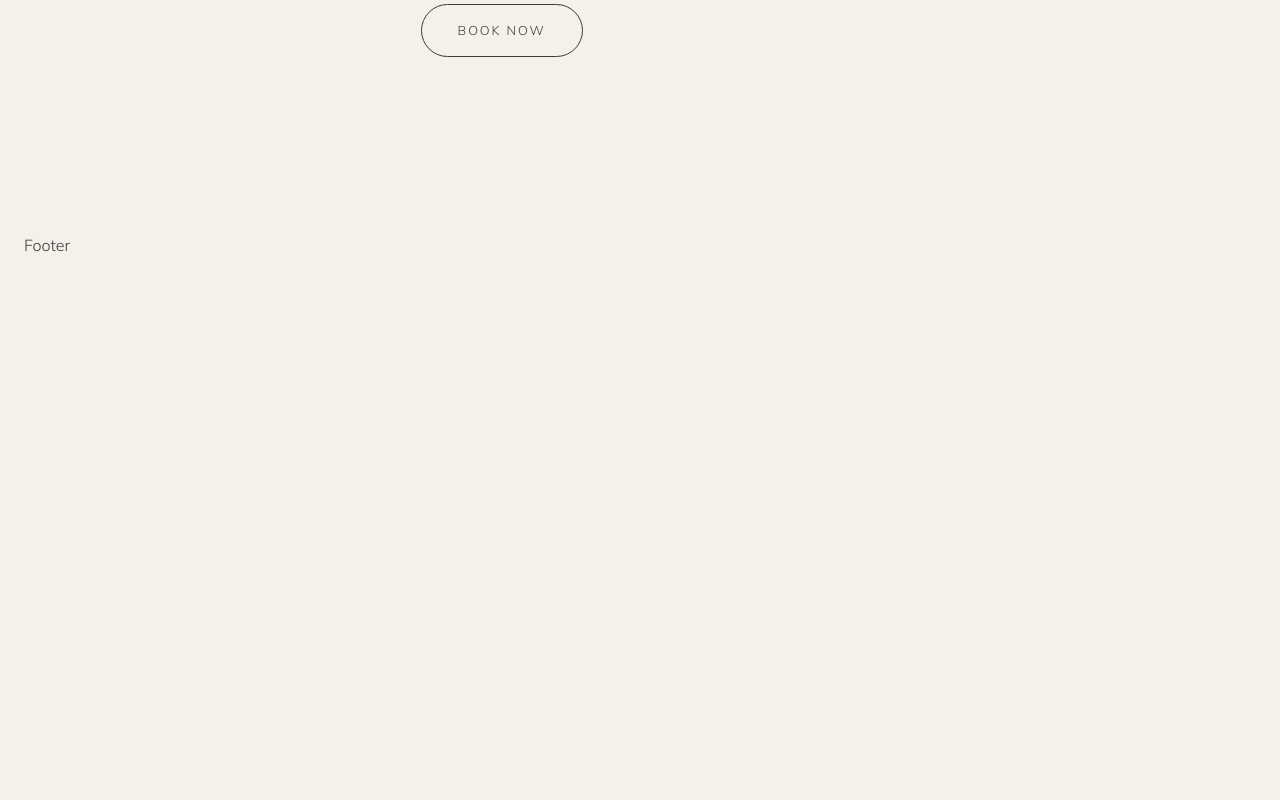
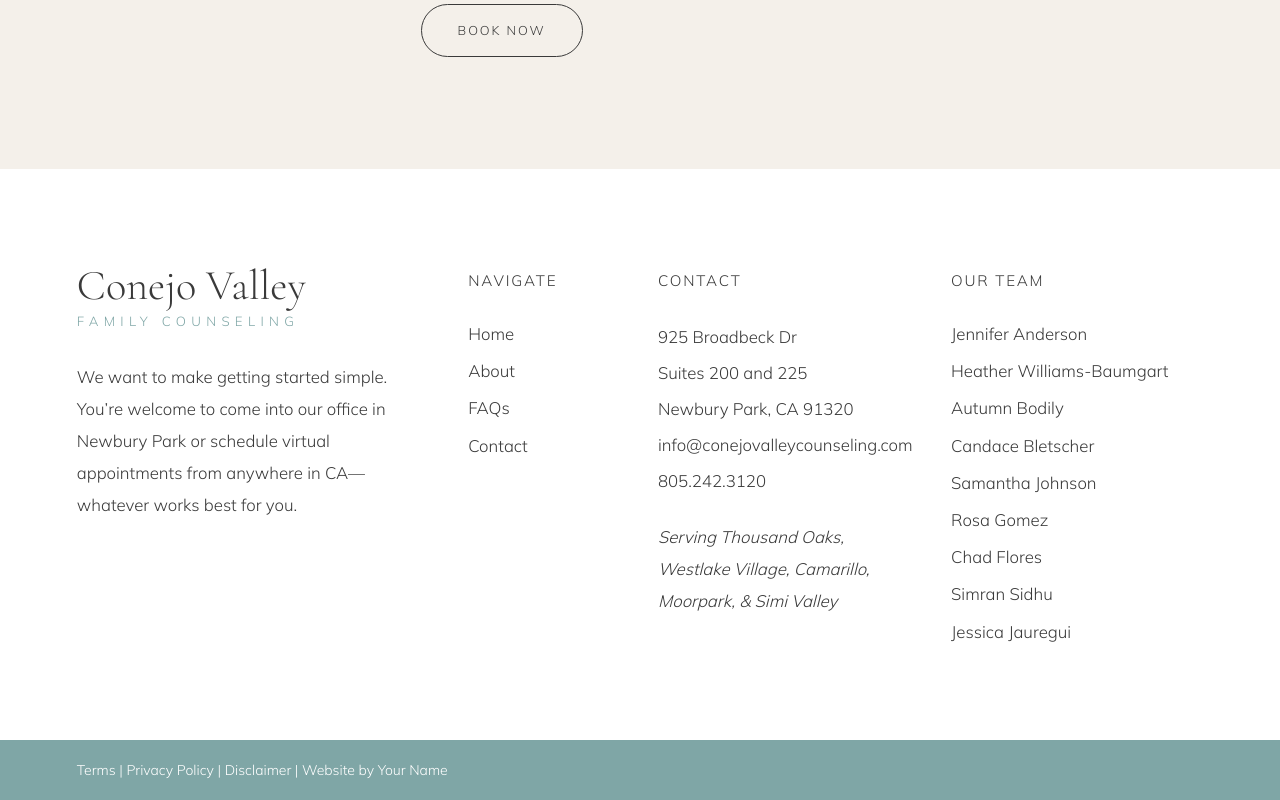
Before and after one commit to kanishkaawasthi68-spec/maya-reynolds-site, a Next.js app: page / in a window 1280 px wide. Shown: the part 8400-9200 px from the top of the page. Before the commit the page ends 8721 px from the top, so only its background shows below. Built offline with nearby package versions, Linux system fonts and the light colour scheme; a web font is replaced by a local one.

Commit message:
Add Footer, finish all homepage sections

```diff
--- a/components/Footer.tsx
+++ b/components/Footer.tsx
@@ -1,3 +1,103 @@
+import Link from "next/link";
+
+const navigate = [
+  { label: "Home", href: "#" },
+  { label: "About", href: "#about" },
+  { label: "FAQs", href: "#faqs" },
+  { label: "Contact", href: "#contact" },
+];
+
+const team = [
+  "Jennifer Anderson",
+  "Heather Williams-Baumgart",
+  "Autumn Bodily",
+  "Candace Bletscher",
+  "Samantha Johnson",
+  "Rosa Gomez",
+  "Chad Flores",
+  "Simran Sidhu",
+  "Jessica Jauregui",
+];
+
 export default function Footer() {
-  return <section className="py-16 px-6">Footer</section>;
+  return (
+    <footer>
+      <div className="bg-surface px-[6vw] py-16 lg:py-24">
+        <div className="mx-auto max-w-6xl lg:grid lg:grid-cols-[1.4fr_0.6fr_1fr_1fr] lg:gap-x-[3vw]">
+          {/* Logo + intro */}
+          <div>
+            <Link href="/" className="leading-none">
+              <span className="block font-heading text-[2.45rem] lg:text-[2.65rem]">
+                Conejo Valley
+              </span>
+              <span className="mt-2 block text-[0.77rem] uppercase tracking-[0.4em] text-accent lg:text-[0.83rem]">
+                Family Counseling
+              </span>
+            </Link>
+            <p className="mt-8 max-w-sm text-[1.05rem] leading-8">
+              We want to make getting started simple. You&rsquo;re welcome to come into our office in
+              Newbury Park or schedule virtual appointments from anywhere in CA&mdash;whatever works
+              best for you.
+            </p>
+          </div>
+
+          {/* Navigate */}
+          <div className="mt-12 lg:mt-0">
+            <h3 className="eyebrow !font-body">Navigate</h3>
+            <ul className="mt-6 space-y-3 text-[1.05rem]">
+              {navigate.map((n) => (
+                <li key={n.label}>
+                  <a href={n.href} className="hover:text-accent">
+                    {n.label}
+                  </a>
+                </li>
+              ))}
+            </ul>
+          </div>
+
+          {/* Contact */}
+          <div id="contact-info" className="mt-12 lg:mt-0">
+            <h3 className="eyebrow !font-body">Contact</h3>
+            <address className="mt-6 space-y-1 text-[1.05rem] not-italic leading-8">
+              <p>925 Broadbeck Dr</p>
+              <p>Suites 200 and 225</p>
+              <p>Newbury Park, CA 91320</p>
+              <p>
+                <a href="mailto:info@conejovalleycounseling.com" className="hover:text-accent">
+                  info@conejovalleycounseling.com
+                </a>
+              </p>
+              <p>
+                <a href="tel:8052423120" className="hover:text-accent">
+                  805.242.3120
+                </a>
+              </p>
+            </address>
+            <p className="mt-6 text-[1.05rem] italic leading-8">
+              Serving Thousand Oaks, Westlake Village, Camarillo, Moorpark, &amp; Simi Valley
+            </p>
+          </div>
+
+          {/* Team */}
+          <div id="team" className="mt-12 lg:mt-0">
+            <h3 className="eyebrow !font-body">Our Team</h3>
+            <ul className="mt-6 space-y-3 text-[1.05rem]">
+              {team.map((name) => (
+                <li key={name}>{name}</li>
+              ))}
+            </ul>
+          </div>
+        </div>
+      </div>
+
+      {/* Bottom bar */}
+      <div className="bg-accent px-[6vw] py-5 text-sm text-white">
+        <div className="mx-auto max-w-6xl">
+          <a href="#" className="hover:underline">Terms</a> |{" "}
+          <a href="#" className="hover:underline">Privacy Policy</a> |{" "}
+          <a href="#" className="hover:underline">Disclaimer</a> | Website by Your Name
+        </div>
+      </div>
+    </footer>
+  );
 }
--- a/components/HopeIntro.tsx
+++ b/components/HopeIntro.tsx
@@ -2,7 +2,7 @@ import Image from "next/image";
 
 export default function HopeIntro() {
   return (
-    <section className="bg-bg px-[6vw] py-16 lg:py-28">
+    <section id="about" className="bg-bg px-[6vw] py-16 lg:py-28">
       <div className="mx-auto max-w-6xl lg:grid lg:grid-cols-[1.1fr_0.9fr] lg:gap-x-[6vw]">
         {/* Left: heading + intro */}
         <div>
@@ -26,7 +26,7 @@ export default function HopeIntro() {
         <div className="relative mt-12 aspect-4/3 w-full bg-bg-alt lg:mt-0 lg:aspect-auto lg:min-h-80">
           <Image
             src="/images/story.jpg"
-            alt="Calm waves washing onto the shore"
+            alt="A family walking along the shoreline"
             fill
             sizes="(min-width: 1024px) 40vw, 90vw"
             className="object-cover"
```
